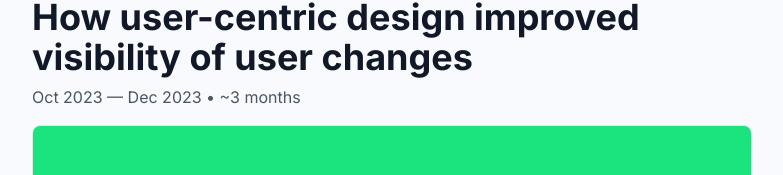
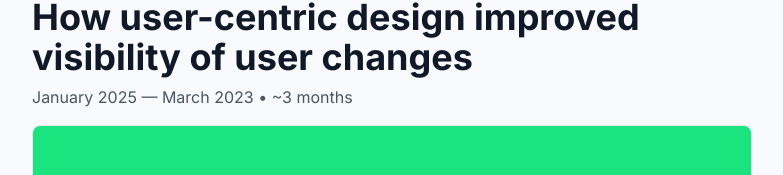
Before and after one commit to wahabalikhan/portfolio, a React (Vite) app: page /git-diff in a window 1280 px wide. Shown: the part 123-298 px from the top of the page, without its empty margins (248-1031 px from the left). Built offline with nearby package versions, Linux system fonts and the light colour scheme.

Commit message:
timeline content change

```diff
--- a/src/pages/DesignSystemPage.js
+++ b/src/pages/DesignSystemPage.js
@@ -12,6 +12,8 @@ export default function DesignSystemPage() {
       <h1 className="text-4xl font-bold mb-8 text-gray-900">
         Bridging gaps between UX x Eng through a Design System
       </h1>
+
+      <p className="text-gray-600 mb-4">February 2022 — June 2022• ~5 months</p>
 
       <img
         src="/images/ds.png"
--- a/src/pages/GitDiffPage.js
+++ b/src/pages/GitDiffPage.js
@@ -13,7 +13,7 @@ export default function GitDiffPage() {
                 How user-centric design improved visibility of user changes
             </h1>
 
-            <p className="text-gray-600 mb-4">Oct 2023 — Dec 2023 • ~3 months</p>
+            <p className="text-gray-600 mb-4">January 2025 — March 2023 • ~3 months</p>
 
             <img
                 src="/images/matillion-bg.png"
--- a/src/pages/SchemasPage.js
+++ b/src/pages/SchemasPage.js
@@ -12,6 +12,8 @@ export default function SchemasPage() {
       <h1 className="text-4xl font-bold mb-8 text-gray-900">
         Turning an anecdotal feature request into a validated, user-driven strategy
       </h1>
+
+      <p className="text-gray-600 mb-4">August 2024 — September 2024 • ~1 month</p>
 
       <img
         src="/images/schema_bg.png"
```
